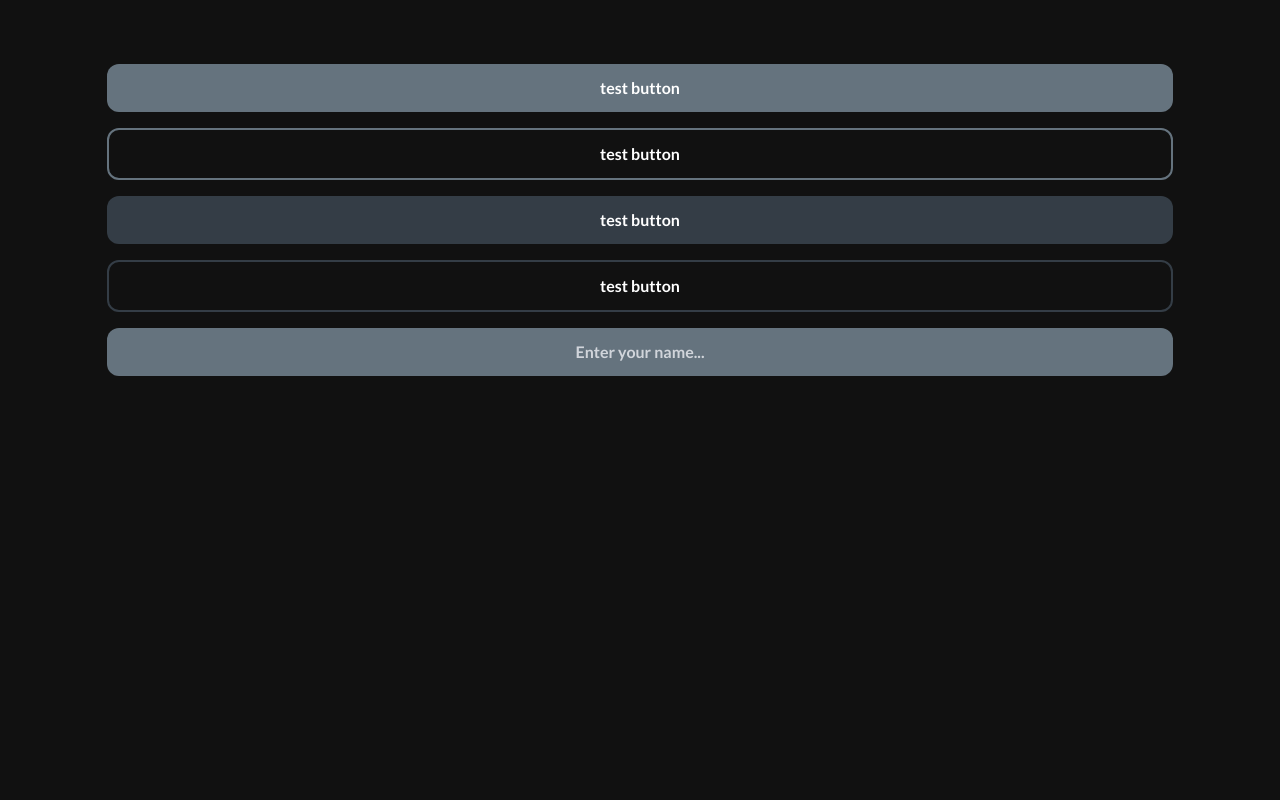
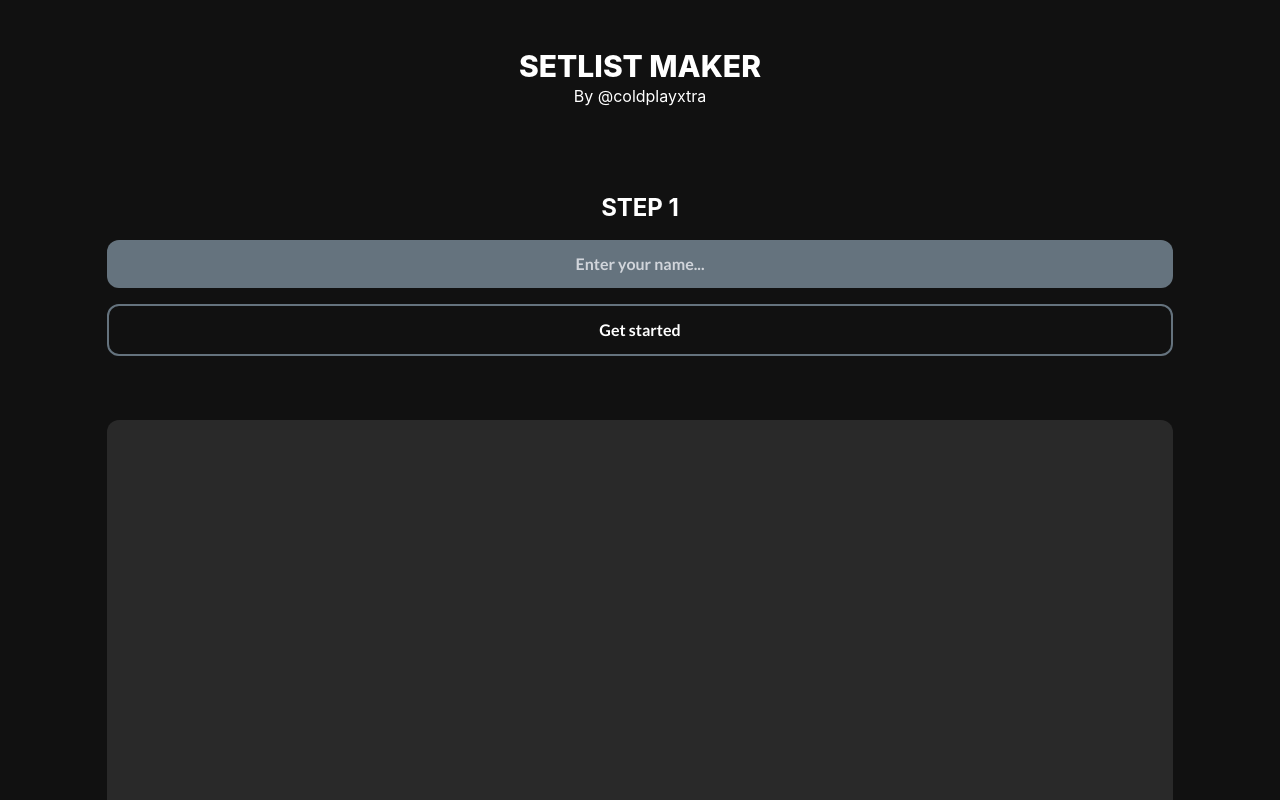
Before and after one commit to wouter173/coldplayxtra-setlist, a Next.js app: page / in a window 1280 px wide. Built offline with nearby package versions, Linux system fonts and the light colour scheme.

Commit message:
home component functional

```diff
--- a/src/pages/index.tsx
+++ b/src/pages/index.tsx
@@ -8,15 +8,18 @@ const Home: NextPage = () => {
   const states = useContext(context);
 
   return (
-    <div className="h-screen w-screen bg-background-main">
-      <div className="mx-auto w-10/12 py-12">
-        <Button>test button</Button>
-        <Button outline>test button</Button>
-        <Button disabled>test button</Button>
-        <Button outline disabled>
-          test button
-        </Button>
-        <Input placeholder="Enter your name..." type="text" centered state={states.name} />
+    <div className="h-screen min-h-fit w-screen bg-background-main">
+      <div className="grid h-full w-full" style={{ gridTemplateRows: 'min-content min-content max-content' }}>
+        <div className="mx-auto h-48 w-10/12 py-12 text-center">
+          <h1 className="text-3xl font-extrabold text-white">SETLIST MAKER</h1>
+          <span className="text-white">By @coldplayxtra</span>
+        </div>
+        <div className="mx-auto w-10/12 pb-12">
+          <h2 className="text-center text-2xl font-bold text-white">STEP 1</h2>
+          <Input className="" placeholder="Enter your name..." type="text" centered state={states.name} />
+          <Button outline>Get started</Button>
+        </div>
+        <div className="row-span-4 mx-auto h-auto w-10/12 rounded-t-xl bg-white bg-opacity-10"></div>
       </div>
     </div>
   );
```
